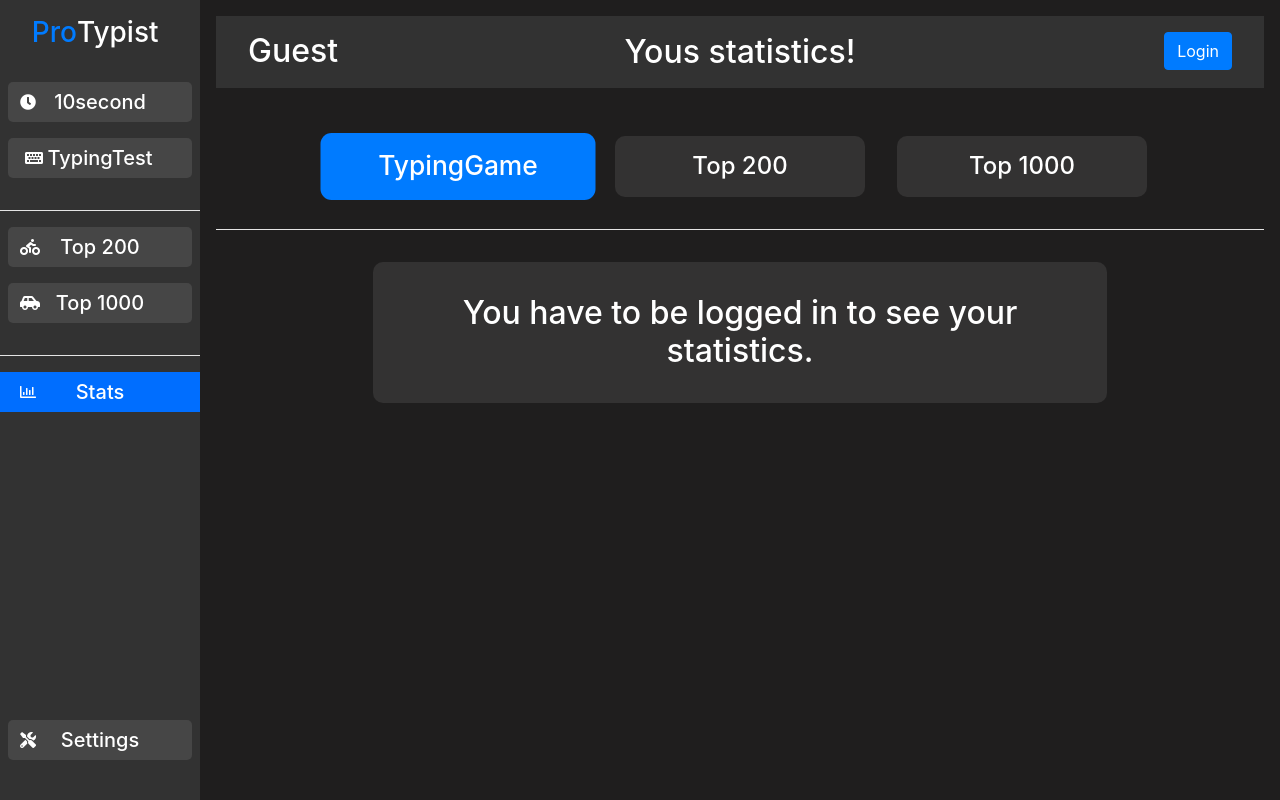
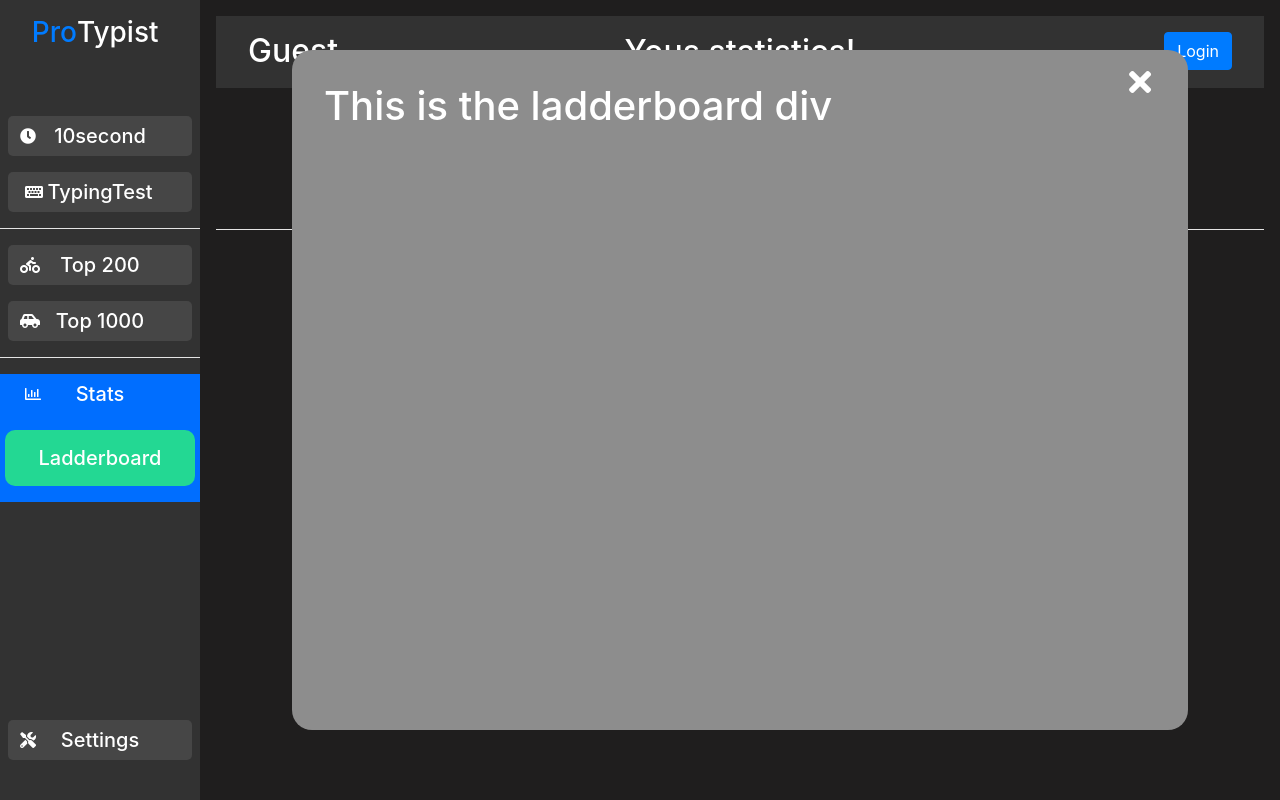
Before and after one commit to anthony-fdez/protypist, a React (Create React App) app: page /stats in a window 1280 px wide. Built offline with nearby package versions, Linux system fonts and the light colour scheme; no server answers.

Commit message:
Added the ladderboard Menu

```diff
--- a/src/components/SideMenu/SideMenu.css
+++ b/src/components/SideMenu/SideMenu.css
@@ -35,7 +35,7 @@ h5 {
   z-index: 3;
 }
 .navigation-buttons {
-  margin-top: 2rem;
+  margin-top: 66px;
 }
 .navigation-button-dark {
   display: flex;
--- a/src/components/SideMenu/SideMenu.js
+++ b/src/components/SideMenu/SideMenu.js
@@ -83,7 +83,7 @@ function SideMenu() {
           </div>
         </Link>
         <hr
-          style={{ marginTop: "2rem" }}
+          style={{ marginTop: "1rem" }}
           className={theme ? "white-hr" : "dark-hr"}
         ></hr>
         <Link className="left-menu-link" to="/200">
@@ -105,19 +105,28 @@ function SideMenu() {
           </div>
         </Link>
         <hr
-          style={{ marginTop: "2rem" }}
+          style={{ marginTop: "1rem" }}
           className={theme ? "white-hr" : "dark-hr"}
         ></hr>
         <Link className="left-menu-link" to="/stats">
-          <div className={checkButtonClass("/stats")}>
-            <i
-              style={{
-                position: "absolute",
-                left: "20px",
+          <div className={checkTypingGameClass("/stats")}>
+            <div className="typing-test-top-button">
+              <i
+                style={{ position: "absolute", left: "20px" }}
+                className="far fa-chart-bar"
+              ></i>
+              <h5>Stats</h5>
+            </div>
+            <div
+              onClick={() => {
+                dispatch({
+                  type: "TOGGLE_OPENING_LADDERBOARD_MENU",
+                });
               }}
-              className="far fa-chart-bar"
-            ></i>
-            <h5>Stats</h5>
+              className="typing-test-bottom-button"
+            >
+              <h5>Ladderboard</h5>
+            </div>
           </div>
         </Link>
         <Link
--- /dev/null
+++ b/src/components/stats/ladderboard.css
@@ -0,0 +1,13 @@
+.Ladderboard {
+  width: 70%;
+  margin: auto;
+  left: 200px;
+  right: 0;
+  top: 50px;
+  border-radius: 20px;
+  height: 85vh;
+  position: absolute;
+  z-index: 1000;
+  background-color: rgb(141, 141, 141);
+  padding: 2rem;
+}
--- /dev/null
+++ b/src/components/stats/ladderboard.js
@@ -0,0 +1,27 @@
+import React from "react";
+import "./ladderboard.css";
+
+import { useSelector, useDispatch } from "react-redux";
+
+function Ladderboard() {
+  const dispatch = useDispatch();
+  const isLadderBoardOpen = useSelector((state) => state.openLadderBoardMenu);
+
+  return (
+    <div className="Ladderboard">
+      <div className="ladderboard-header">
+        <h1>This is the ladderboard div</h1>
+        <i
+          onClick={() => {
+            dispatch({
+              type: "TOGGLE_OPENING_LADDERBOARD_MENU",
+            });
+          }}
+          className="fas fa-times fa-2x close-icon"
+        ></i>
+      </div>
+    </div>
+  );
+}
+
+export default Ladderboard;
--- a/src/components/stats/stats.js
+++ b/src/components/stats/stats.js
@@ -1,6 +1,7 @@
 import React, { useState, useEffect } from "react";
 import "./stats.css";
 import Header from "../header/header";
+import Ladderboard from "./ladderboard";
 import { useSelector } from "react-redux";
 import { useSpring, animated } from "react-spring";
 import axios from "axios";
@@ -363,6 +364,7 @@ function Stats() {
       style={animation}
       className={theme ? "stats-page-dark" : "stats-page-light"}
     >
+      <Ladderboard />
       <div className={theme ? "Stats-dark" : "Stats-light"}>
         <Header text="Yous statistics!" />
         <div className="statistics-select-buttons">
--- a/src/reducers/rootReducer.js
+++ b/src/reducers/rootReducer.js
@@ -158,6 +158,15 @@ const openSideMenuReducer = (state = false, action) => {
   }
 };
 
+const openLadderBoardMenu = (state = false, action) => {
+  switch (action.type) {
+    case "TOGGLE_OPENING_LADDERBOARD_MENU":
+      return !state;
+    default:
+      return state;
+  }
+};
+
 const isLoggedInReducer = (state = false, action) => {
   switch (action.type) {
     case "LOG_IN_OUT":
@@ -196,6 +205,7 @@ const allReducers = combineReducers({
   openSideMenuReducer: openSideMenuReducer,
   isLoggedInReducer: isLoggedInReducer,
   JWTreducer: JWTreducer,
+  openLadderBoardMenu: openLadderBoardMenu,
 });
 
 export default allReducers;
```
